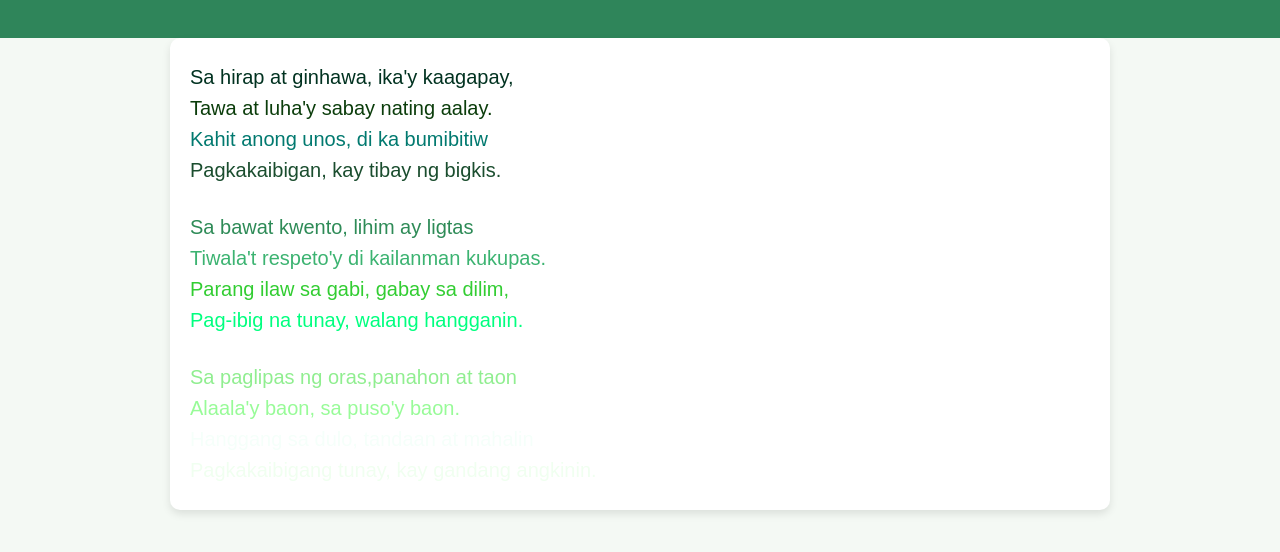
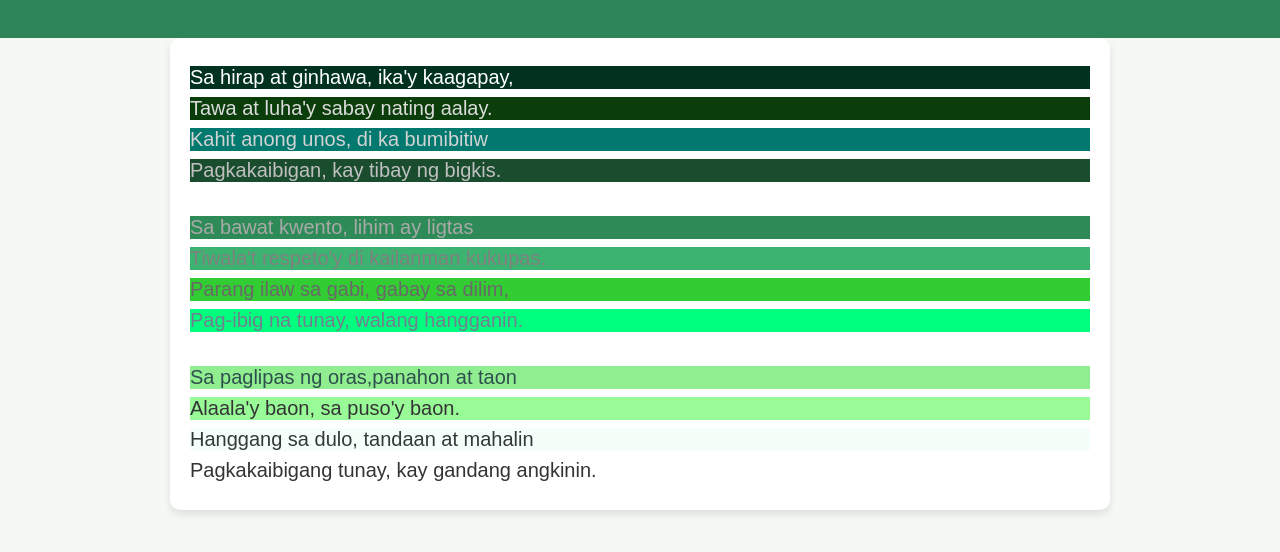
Before and after one commit to learningcodes23/My_poem, a plain HTML site: page index.html in a window 1280 px wide. Shown: the part 90-642 px from the top of the page. Drawn offline with Linux system fonts and the light colour scheme.

Commit message:
Update style.css

```diff
--- a/style.css
+++ b/style.css
@@ -29,15 +29,41 @@ section {
     font-size: 20px;
     margin: 8px 0;
  }
-.line1 { color:#013220; }
-.line2 { color:#0B3D0B; }
-.line3 { color:#01796F; }
-.line4 { color:#1A4D2E; }
-.line5 { color:#2E8B57; }
-.line6 { color:#3CB371; }
-.line7 { color:#32CD32; }
-.line8 { color:#00FF7F; }
-.line9 { color: #90EE90; }
-.line10 { color:#98FB98; }
-.line11 { color:#F5FFFA; }
-.line12 { color:#F0FFF0; }
+.line1{
+background:#013220;
+color:#FFFFFF;
+}
+.line2 {
+background:#0B3D0B;
+color:#DCDCDC;
+}
+.line3 {
+background:#01796F;
+color:#D3D3D3; }
+.line4 {
+background:#1A4D2E;
+color:#C0C0C0; }
+.line5 {
+background:#2E8B57;
+color:#A9A9A9; }
+.line6 {
+background:#3CB371;
+color:#808080; }
+.line7 {
+background:#32CD32;
+color:#696969; }
+.line8 {
+background:#00FF7F;
+color:#708090; }
+.line9 {
+background:#90EE90;
+color: #2F4F4F; }
+.line10 {
+background:#98FB98;
+color:#343434; }
+.line11 {
+background:#F5FFFA;
+color:#353839; }
+.line12 {
+background:#F0FFF0
+color:#000000; }
```
